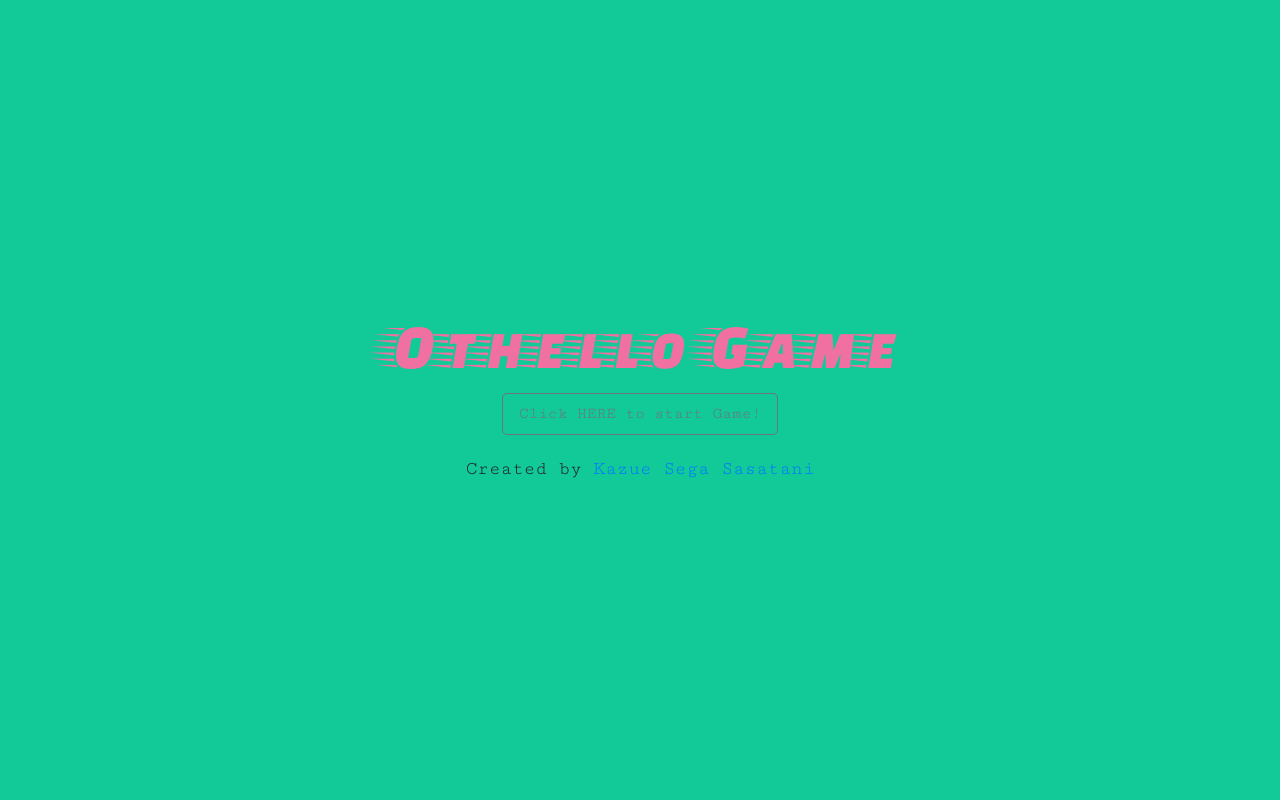
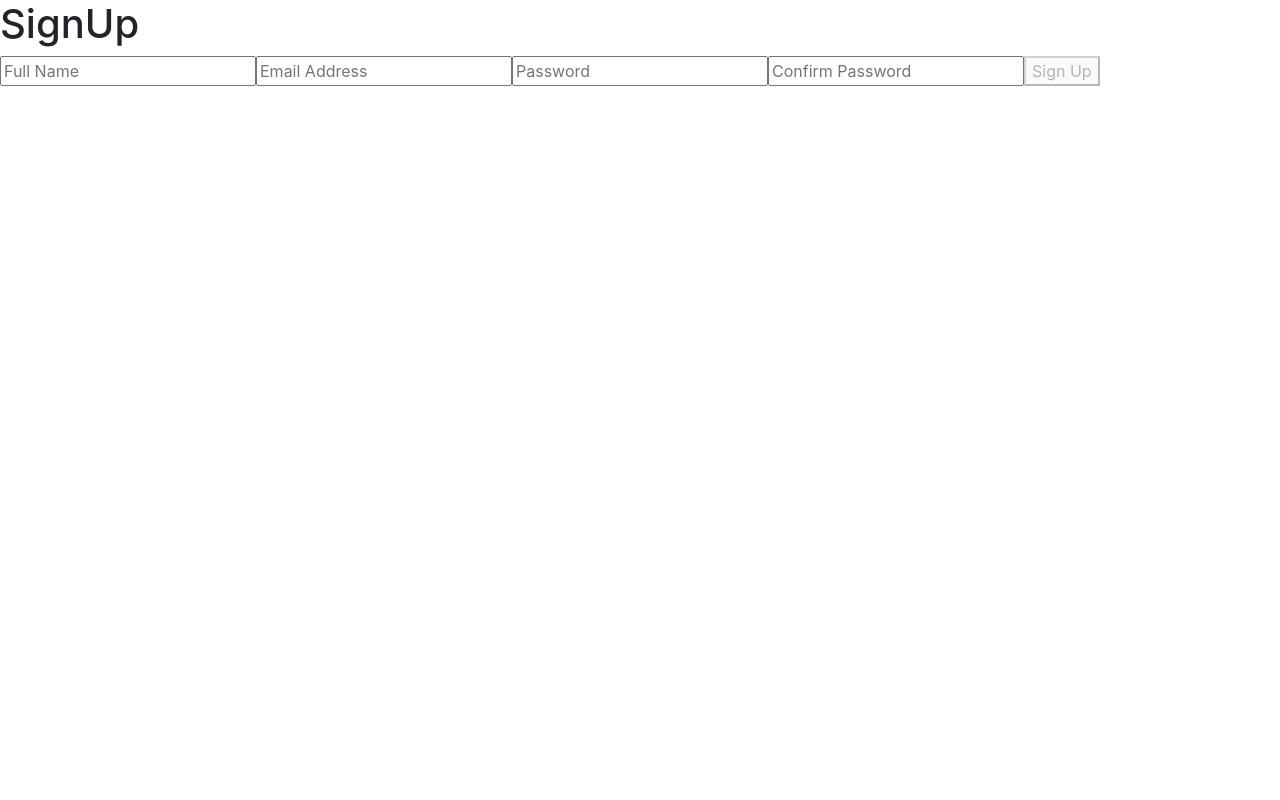
Before and after one commit to segakazzz/react-project, a React (Create React App) app: page /signup in a window 1280 px wide. Shown: the top 800 px of the page. Built offline with nearby package versions, Linux system fonts and the light colour scheme; no server answers; a web font is replaced by a local one.

Commit message:
Arranged props

```diff
--- a/package.json
+++ b/package.json
@@ -11,7 +11,7 @@
     "react-dom": "^16.12.0",
     "react-redux": "^7.1.3",
     "react-router-dom": "^5.1.2",
-    "react-scripts": "3.2.0",
+    "react-scripts": "3.3.0",
     "redux": "^4.0.4",
     "sass-loader": "^8.0.0"
   },
--- a/src/components/App.js
+++ b/src/components/App.js
@@ -1,23 +1,18 @@
 import React from 'react'
-import OthelloMain from './OthelloMain'
-import CoverPage from './CoverPage'
-import { connect } from 'react-redux'
-// import { BrowserRouter as Router } from 'react-router-dom';
-// import Test from './Test'
+import { BrowserRouter as Router, Route } from 'react-router-dom'
+import SignUp from './SignUp'
+import Home from './Home'
 
 const App = props => {
-  return (
-    <div>
-      {/* <Test/> */}
-      <CoverPage status={props.status}/>
-      <OthelloMain />
-    </div>
-  )
+  return <Router>
+    <Route exact path='/' component={Home} />
+      <Route path='/signup' component={SignUp} />
+      {/* <Route path={ROUTES.SIGN_IN} component={SignInPage} />
+      <Route path={ROUTES.PASSWORD_FORGET} component={PasswordForgetPage} />
+      <Route path={ROUTES.HOME} component={HomePage} />
+      <Route path={ROUTES.ACCOUNT} component={AccountPage} />
+      <Route path={ROUTES.ADMIN} component={AdminPage} /> */}
+  </Router>
 }
 
-const mapStateToProps = (state, ownProps) => {
-  const { status } = state.othelloGame
-  return { status: status }
-}
-
-export default connect(mapStateToProps, null)(App)
+export default App
--- a/src/components/CoverPage.js
+++ b/src/components/CoverPage.js
@@ -8,6 +8,7 @@ import { NOT_STARTED } from '../constants'
 import classNames from 'classnames'
 
 const CoverPage = props => {
+  console.log(props)
   const classes = props.status === NOT_STARTED ? classNames('cover-main', 'show') : classNames('cover-main', 'hidden')
   return (
     <div className={classes}>
--- /dev/null
+++ b/src/components/Home.js
@@ -0,0 +1,17 @@
+import React from 'react'
+import OthelloMain from './OthelloMain'
+import CoverPage from './CoverPage'
+import { connect } from 'react-redux'
+
+const Home = props => (
+    <div>
+      <CoverPage status={props.status} />
+      <OthelloMain {...props}/>
+    </div>
+  )
+
+  const mapStateToProps = (state, ownProps) => {
+    return { ...state.othelloGame }
+  }
+
+  export default connect(mapStateToProps, null)(Home)
--- a/src/components/OthelloBoard.js
+++ b/src/components/OthelloBoard.js
@@ -33,10 +33,9 @@ const OthelloBoard = (props) => {
 }
 
 const mapStateToProps = (state, ownProps) => {
-  const { player } = state.othelloGame
   const { gameAreaWidth, gameAreaHeight } = state.othelloStyle
   // console.log({ gameAreaWidth, gameAreaHeight })
-  return { player: player, areaWidth: gameAreaWidth, areaHeight: gameAreaHeight }
+  return { areaWidth: gameAreaWidth, areaHeight: gameAreaHeight, ...ownProps }
 }
 
 export default connect(
--- a/src/components/OthelloCell.js
+++ b/src/components/OthelloCell.js
@@ -17,6 +17,7 @@ const OthelloCell = props => {
 }
 
 const mapStateToProps = (state, ownProps) => {
+  // console.log(ownProps)
   const { positions } = state.othelloGame
   const { cellSize } = state.othelloStyle
   const { col, row } = ownProps
--- a/src/components/OthelloInfo.js
+++ b/src/components/OthelloInfo.js
@@ -2,7 +2,6 @@ import React from 'react'
 import 'bootstrap/dist/css/bootstrap.min.css'
 import { Navbar, Button } from 'react-bootstrap'
 import '../scss/navbar.scss'
-import { connect } from 'react-redux'
 import Player from './Player'
 import { DARK, LIGHT } from '../constants'
 
@@ -47,14 +46,4 @@ const OthelloInfo = props => {
   )
 }
 
-const mapStateToProps = (state, ownProps) => {
-  return { ...state.othelloGame }
-}
-
-//   const mapDispatchToProps = dispatch => {
-//     return {
-//       putPiece: (row, col) => dispatch(putPiece(row, col))
-//     }
-//   }
-
-export default connect(mapStateToProps, null)(OthelloInfo)
+export default OthelloInfo
--- a/src/components/OthelloMain.js
+++ b/src/components/OthelloMain.js
@@ -20,9 +20,9 @@ class OthelloMain extends React.Component {
     const { isCompleted } = this.props
     return (
       <div className={className('othello-main', 'show')}>
-        <OthelloInfo />
-        <OthelloBoard />
-        {isCompleted && <OthelloModal />}
+        <OthelloInfo  {...this.props}/>
+        <OthelloBoard {...this.props} />
+        {isCompleted && <OthelloModal {...this.props}/>}
       </div>
     )
   }
@@ -34,12 +34,12 @@ const mapDispatchToProps = dispatch => {
   }
 }
 
-const mapStateToProps = (state, ownProps) => {
-  const { isCompleted } = state.othelloGame
-  return { isCompleted: isCompleted }
-}
+// const mapStateToProps = (state, ownProps) => {
+//   const { isCompleted } = state.othelloGame
+//   return { isCompleted: isCompleted }
+// }
 
 export default connect(
-  mapStateToProps,
+  null,
   mapDispatchToProps
 )(OthelloMain)
--- /dev/null
+++ b/src/components/SignUp.js
@@ -0,0 +1,90 @@
+import React from 'react'
+import { FirebaseContext } from './Firebase'
+
+const SignUp = () => (
+  <div>
+    <h1>SignUp</h1>
+    <FirebaseContext.Consumer>
+      {firebase => <SignUpForm firebase={firebase} />}
+    </FirebaseContext.Consumer>
+  </div>
+)
+
+const INITIAL_STATE = {
+  username: '',
+  email: '',
+  passwordOne: '',
+  passwordTwo: '',
+  error: null
+}
+
+class SignUpForm extends React.Component {
+  constructor (props) {
+    super(props)
+    this.state = { ...INITIAL_STATE }
+    console.log(this.state)
+  }
+  onSubmit = event => {
+    event.preventDefault()
+    const { username, email, passwordOne } = this.state
+    this.props.firebase
+      .doCreateUserWithEmailAndPassword(email, passwordOne)
+      .then(authUser => {
+        this.setState({ ...INITIAL_STATE })
+      })
+      .catch(error => {
+        this.setState({ error })
+      })
+
+  }
+  onChange = event => {
+    this.setState({ [event.target.name]: event.target.value })
+  }
+
+  render () {
+    const { username, email, passwordOne, passwordTwo, error } = this.state
+    const isInvalid =
+      passwordOne !== passwordTwo ||
+      passwordOne === '' ||
+      email === '' ||
+      username === ''
+    return (
+      <form onSubmit={this.onSubmit}>
+        <input
+          name='username'
+          value={username}
+          onChange={this.onChange}
+          type='text'
+          placeholder='Full Name'
+        />
+        <input
+          name='email'
+          value={email}
+          onChange={this.onChange}
+          type='text'
+          placeholder='Email Address'
+        />
+        <input
+          name='passwordOne'
+          value={passwordOne}
+          onChange={this.onChange}
+          type='password'
+          placeholder='Password'
+        />
+        <input
+          name='passwordTwo'
+          value={passwordTwo}
+          onChange={this.onChange}
+          type='password'
+          placeholder='Confirm Password'
+        />
+        <button disabled={isInvalid} type='submit'>
+          Sign Up
+        </button>
+        {error && <p>{error.message}</p>}
+      </form>
+    )
+  }
+}
+
+export default SignUp
```
Also changed, not shown: 2 other files (tests, documents, lock files or other folders).
